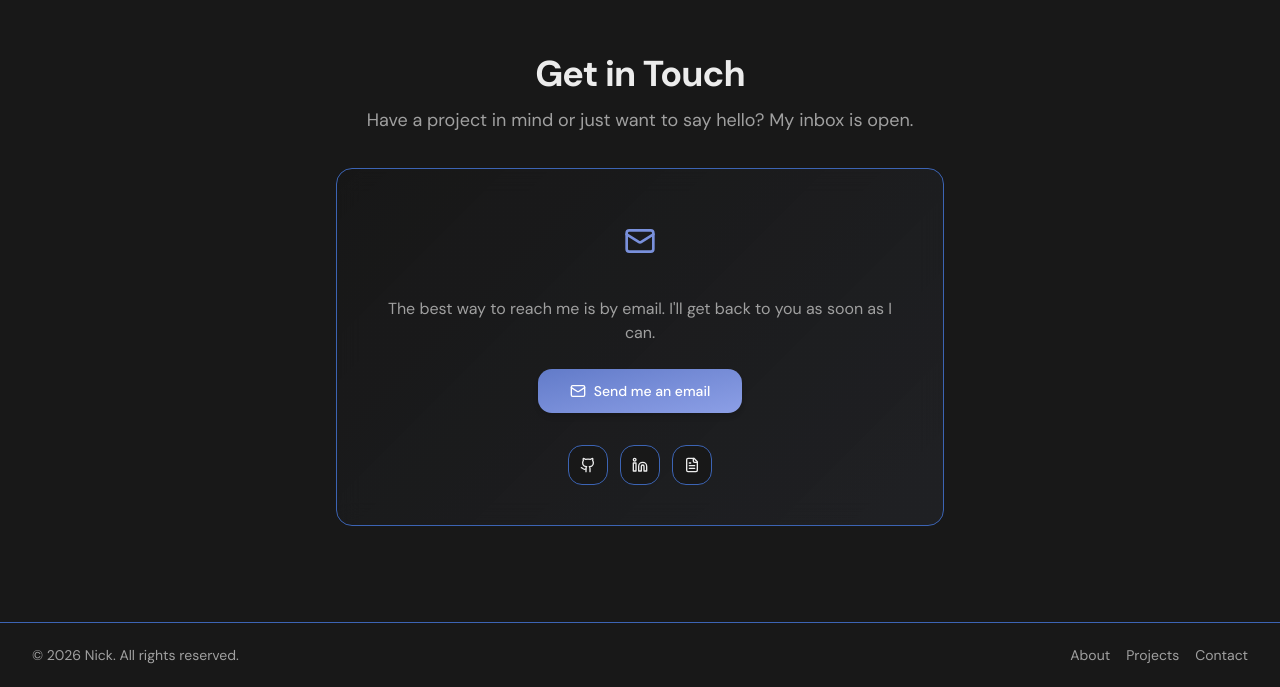
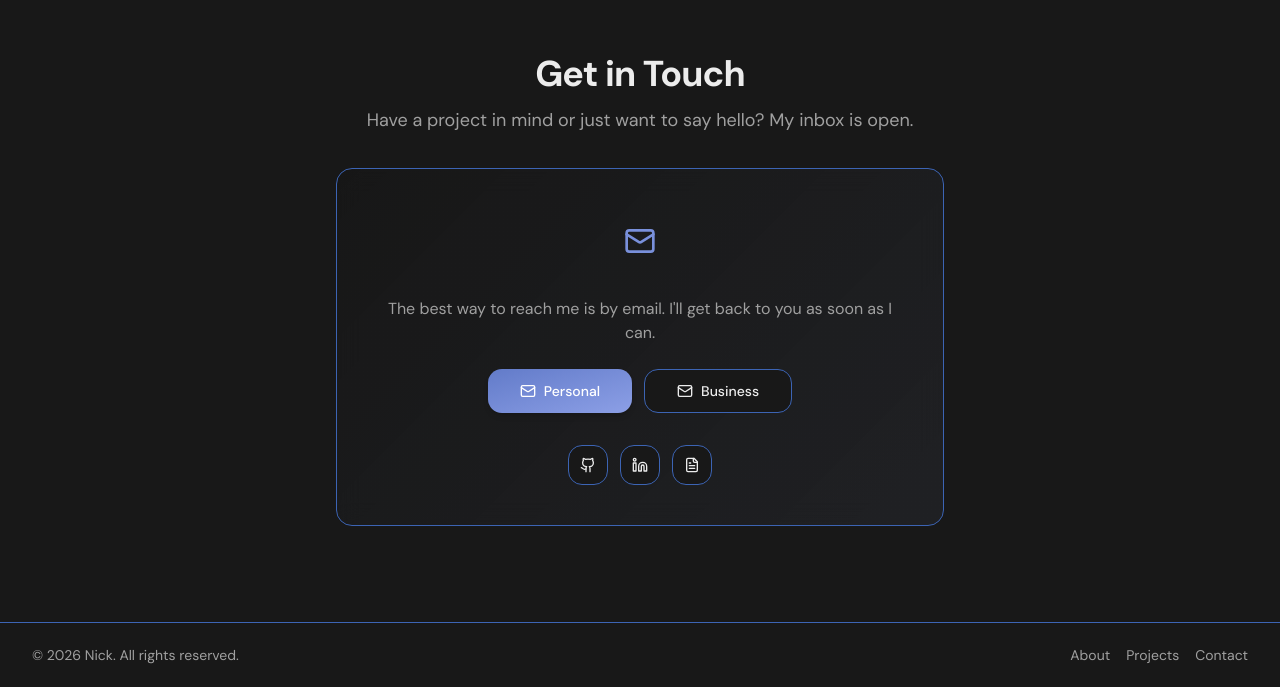
Before and after one commit to nickpalade/Portfolio, a React (Vite) app: page / in a window 1280 px wide. Shown: the part 4371-5058 px from the top of the page. Built offline with nearby package versions, Linux system fonts and the light colour scheme; the HTML template or start-up script is replaced by a standard one.

Commit message:
fix: tighter mobile padding via main, both email options in contact

```diff
--- a/src/components/layout/Layout.tsx
+++ b/src/components/layout/Layout.tsx
@@ -200,7 +200,7 @@ export function Layout() {
     <div className="relative flex min-h-screen flex-col bg-transparent text-foreground">
       <MouseGradient />
       <Navbar />
-      <main className="flex-1 flex flex-col px-0 sm:px-0">
+      <main className="flex-1 flex flex-col px-1 md:px-0">
         <Outlet />
       </main>
       <Footer />
--- a/src/components/sections/About.tsx
+++ b/src/components/sections/About.tsx
@@ -59,7 +59,7 @@ export default function About() {
   const techInView = useInView(techRef, { once: true, margin: "-100px" });
 
   return (
-    <section id="about" ref={sectionRef} className="min-h-screen flex flex-col justify-center px-2 sm:px-4 py-24">
+    <section id="about" ref={sectionRef} className="min-h-screen flex flex-col justify-center md:px-4 py-24">
       <div className="container mx-auto max-w-5xl space-y-12">
         <div className="grid gap-12 md:grid-cols-2 items-center">
           <motion.div
--- a/src/components/sections/Contact.tsx
+++ b/src/components/sections/Contact.tsx
@@ -8,7 +8,7 @@ export default function Contact() {
   const isInView = useInView(cardRef, { once: true, margin: "-10% 0px" });
 
   return (
-    <section id="contact" className="min-h-[60vh] flex flex-col justify-center px-2 sm:px-4 py-24">
+    <section id="contact" className="min-h-[60vh] flex flex-col justify-center md:px-4 py-24">
       <div className="container mx-auto max-w-2xl text-center space-y-8 fade-in">
         <div className="space-y-3">
           <motion.h2
@@ -49,6 +49,7 @@ export default function Contact() {
           <p className="text-muted-foreground">
             The best way to reach me is by email. I'll get back to you as soon as I can.
           </p>
+          <div className="flex flex-col sm:flex-row items-center justify-center gap-3">
             <motion.div
               whileHover={{ scale: 1.04, y: -2 }}
               whileTap={{ scale: 0.97 }}
@@ -58,10 +59,24 @@ export default function Contact() {
               <Button size="lg" asChild>
                 <a href="mailto:npalade09@gmail.com">
                   <Mail className="h-4 w-4" />
-                Send me an email
+                  Personal
                 </a>
               </Button>
             </motion.div>
+            <motion.div
+              whileHover={{ scale: 1.04, y: -2 }}
+              whileTap={{ scale: 0.97 }}
+              transition={{ type: "spring", stiffness: 400, damping: 17 }}
+              style={{ display: "inline-block" }}
+            >
+              <Button size="lg" variant="outline" asChild>
+                <a href="mailto:nick.a.palade@gmail.com">
+                  <Mail className="h-4 w-4" />
+                  Business
+                </a>
+              </Button>
+            </motion.div>
+          </div>
           <div className="flex items-center justify-center gap-3 pt-2">
             <motion.div
               whileHover={{ y: -4, scale: 1.1 }}
--- a/src/components/sections/Projects.tsx
+++ b/src/components/sections/Projects.tsx
@@ -220,7 +220,7 @@ export default function Projects() {
     <section
       id="projects"
       ref={sectionRef}
-      className="min-h-screen flex flex-col justify-center px-2 sm:px-4 py-24"
+      className="min-h-screen flex flex-col justify-center md:px-4 py-24"
     >
       <div className="container mx-auto max-w-5xl space-y-12">
         <motion.div className="space-y-3" style={{ y: headingY }}>
```
Lines whose indentation alone changed are shown as unchanged.
